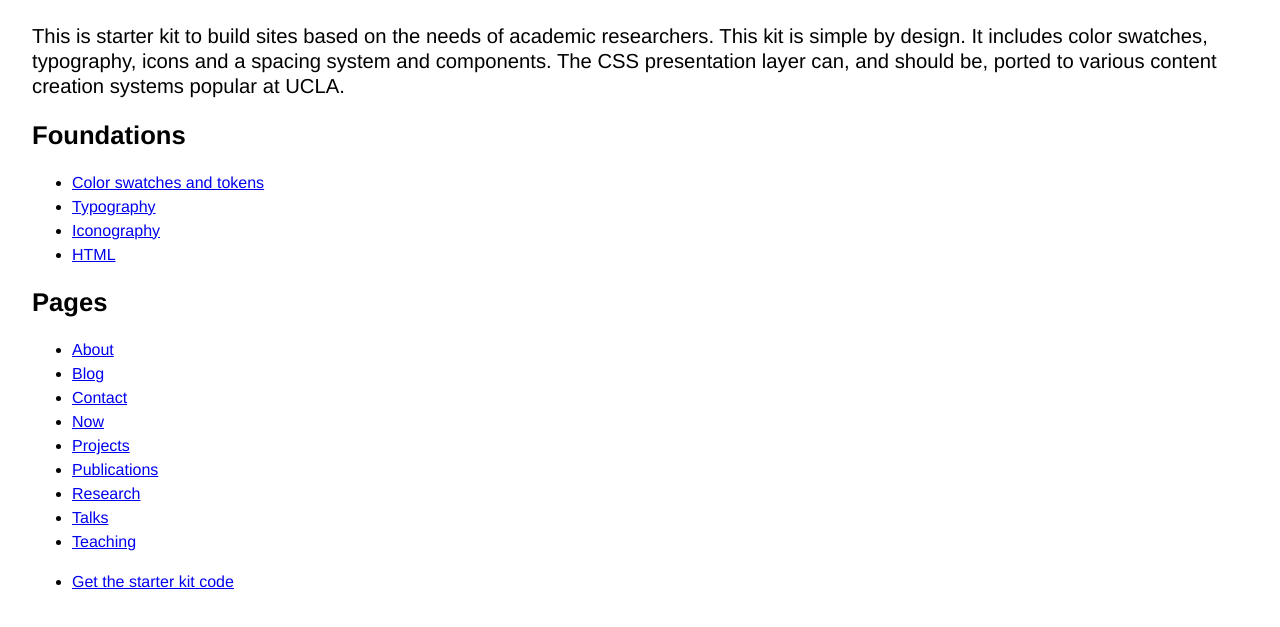
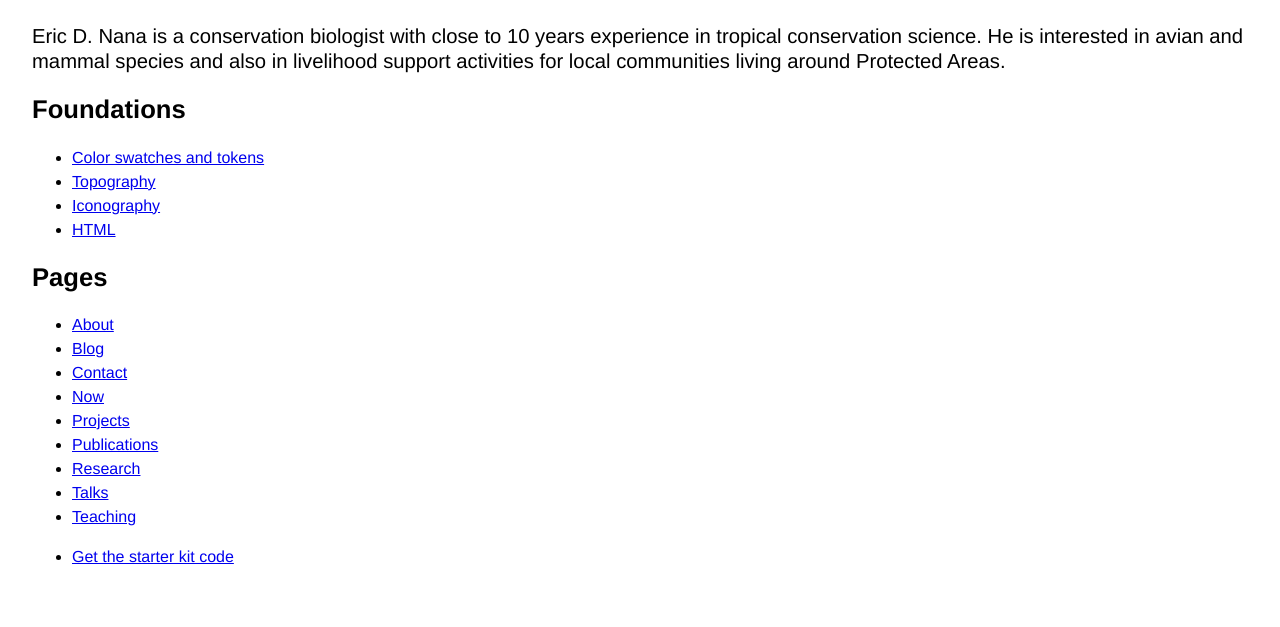
Before and after one commit to ericnana2000/ericnana2000.github.io, a website: page index.html in a window 1280 px wide. Shown: the part 77-704 px from the top of the page. Drawn offline with Linux system fonts and the light colour scheme.

Commit message:
Update index.html

```diff
--- a/index.html
+++ b/index.html
@@ -12,14 +12,14 @@
   <body>
     <header>
       <h1> Eric Nana</h1>
-      <p class="standfirst">This is starter kit to build sites based on the needs of academic researchers. This kit is simple by design. It includes color swatches, typography, icons and a spacing system and components. The CSS presentation layer can, and should be, ported to various content creation systems popular at UCLA.</p>
+      <p class="standfirst"> Eric D. Nana is a conservation biologist with close to 10 years experience in tropical conservation science. He is interested in avian and mammal species and also in livelihood support activities for local communities living around Protected Areas.</p>
 
     </header>
     <main>
         <h2>Foundations</h2>
         <ul>
             <li><a href="color/index.html">Color swatches and tokens</a></li>
-            <li><a href="typography/index.html">Typography</a></li>
+            <li><a href="typography/index.html">Topography</a></li>
             <li><a href="iconography/index.html">Iconography</a></li>
             <li><a href="html/index.html">HTML</a></li>
 
```
